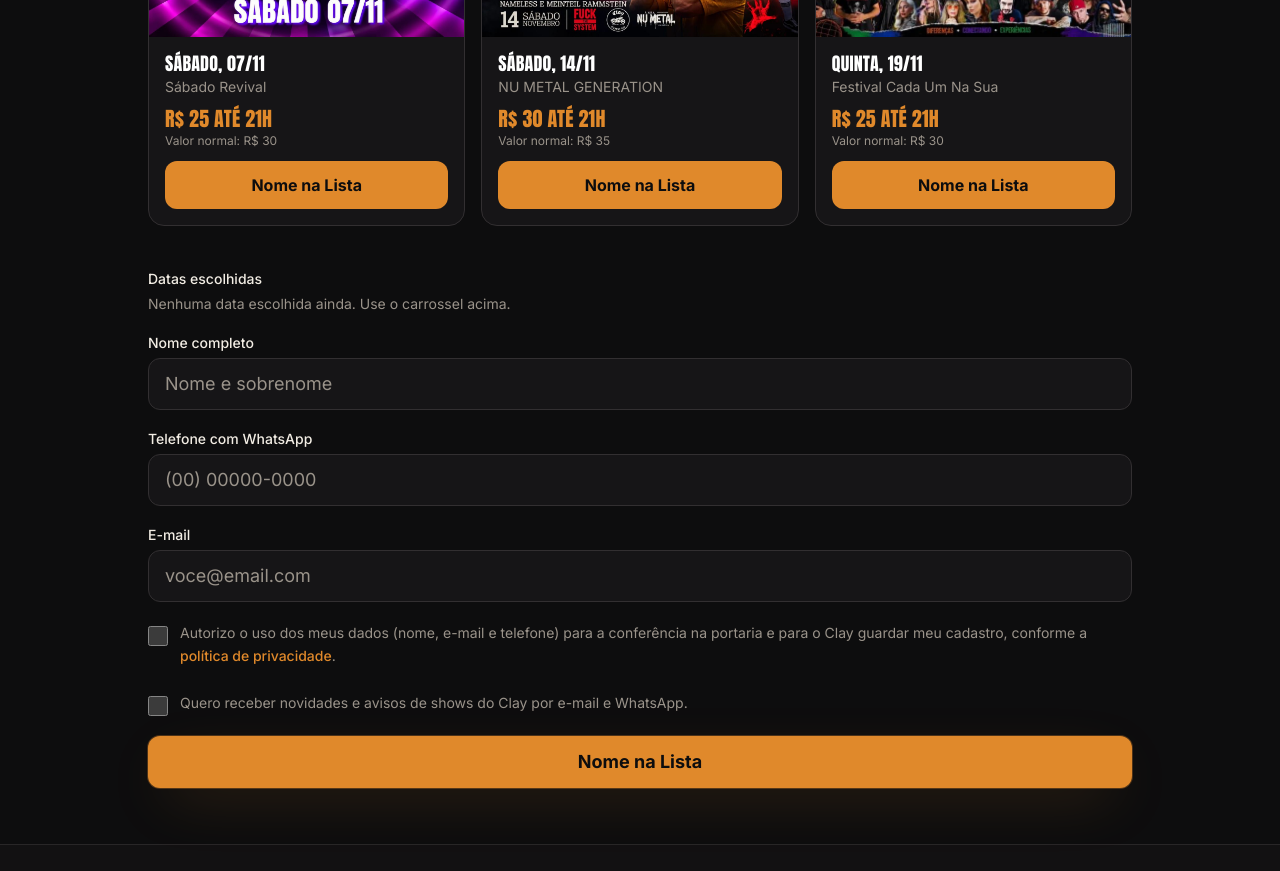
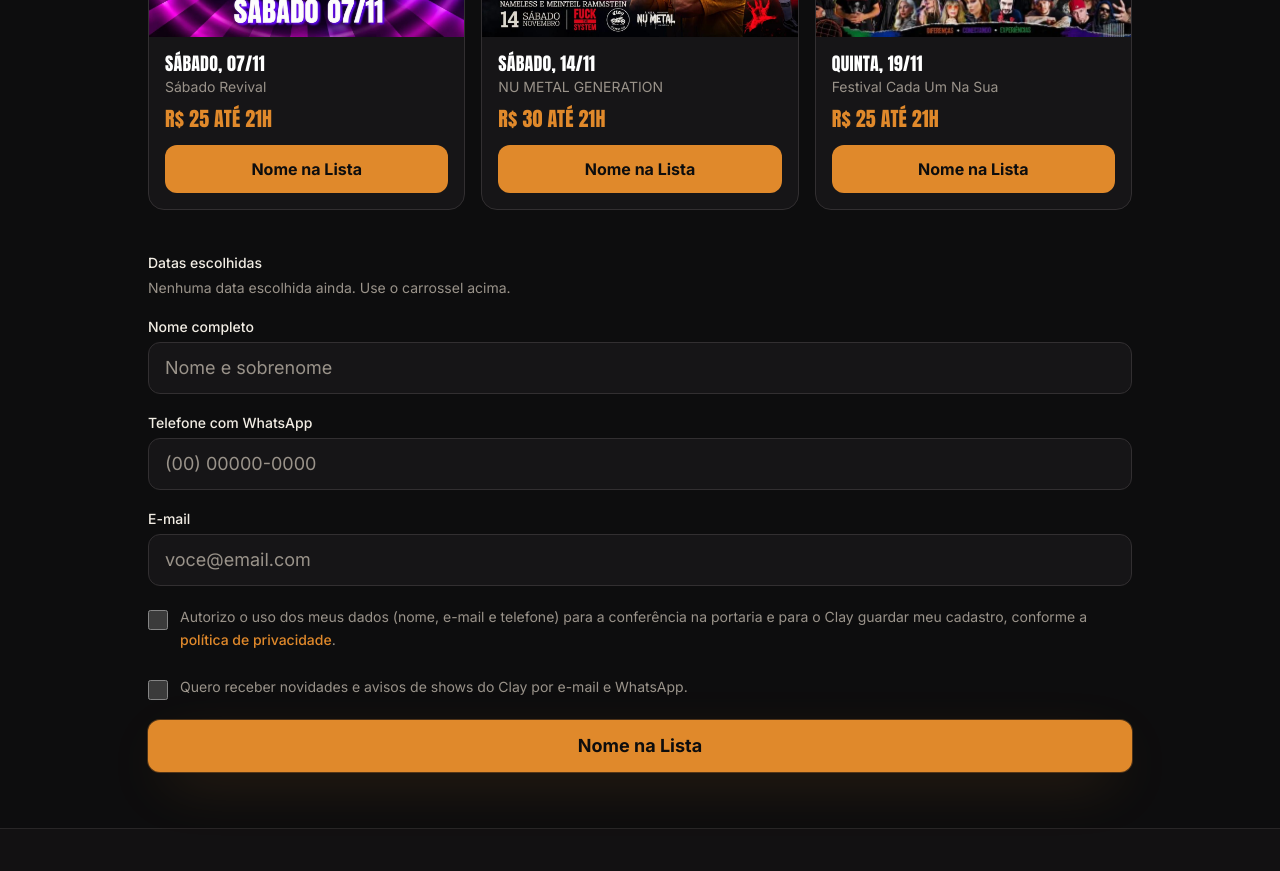
Before and after one commit to claynaweb-star/clayhighwaybar, a Next.js app: page /nome-na-lista in a window 1280 px wide. Shown: the part 880-1751 px from the top of the page. Built offline with nearby package versions, Linux system fonts and the light colour scheme.

Commit message:
Nome na Lista: remove valor normal

```diff
--- a/app/evento/[id]/page.tsx
+++ b/app/evento/[id]/page.tsx
@@ -494,9 +494,6 @@ export default async function EventPage({
                 <p className="mt-2 font-display text-xl text-accent">
                   R$ {event.nomeNaLista.preco} até 21h
                 </p>
-                <p className="text-xs text-muted">
-                  Valor normal: R$ {event.nomeNaLista.preco + 5}
-                </p>
                 <Link
                   href="/nome-na-lista"
                   className="glow-accent mt-3 block w-full rounded-lg bg-accent px-6 py-3 text-center font-bold text-ink transition-colors hover:bg-accent-strong"
--- a/app/nome-na-lista/NomeNaListaForm.tsx
+++ b/app/nome-na-lista/NomeNaListaForm.tsx
@@ -234,9 +234,6 @@ export function NomeNaListaForm({ dias }: { dias: DiaItem[] }) {
                 <p className="mt-2 font-display text-xl text-accent">
                   R$ {d.preco} até 21h
                 </p>
-                <p className="text-xs text-muted">
-                  Valor normal: R$ {d.valorNormal}
-                </p>
                 <button
                   type="button"
                   onClick={() => selecionarEAbrir(d.data)}
```
